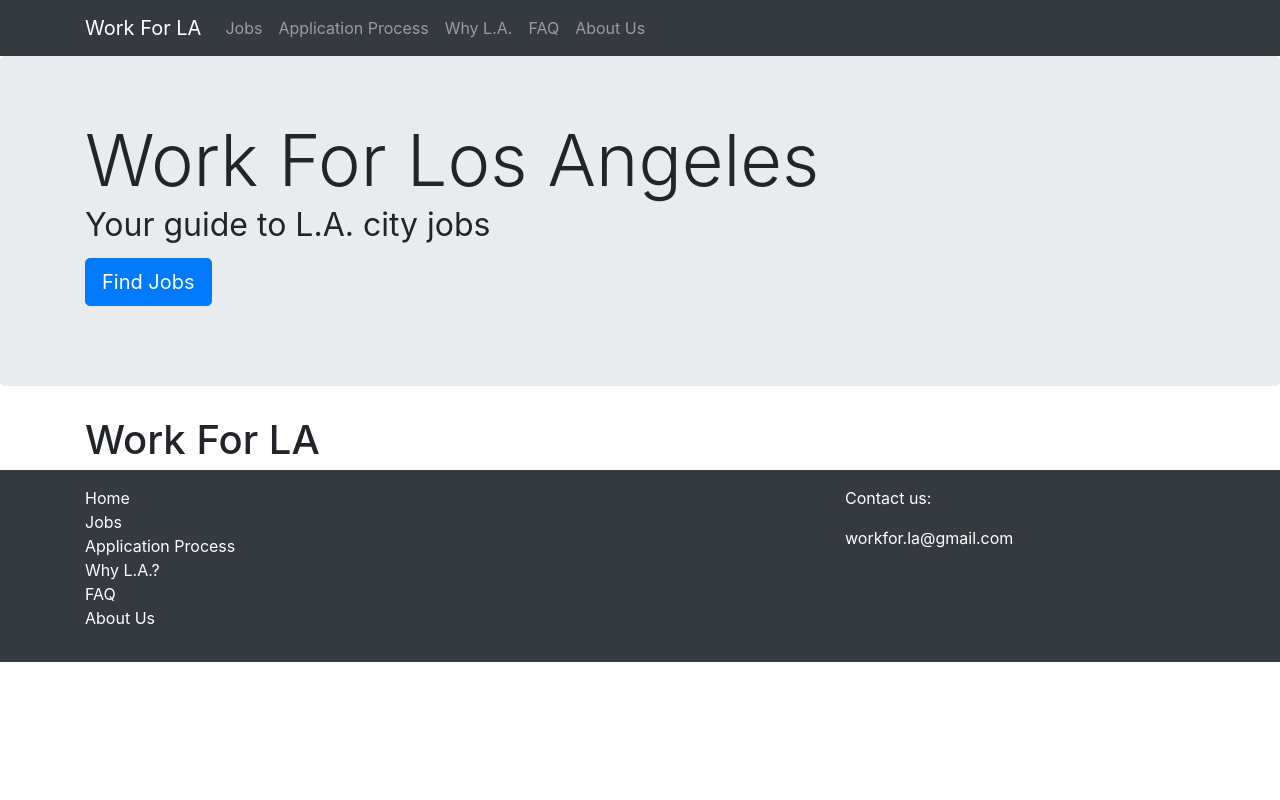
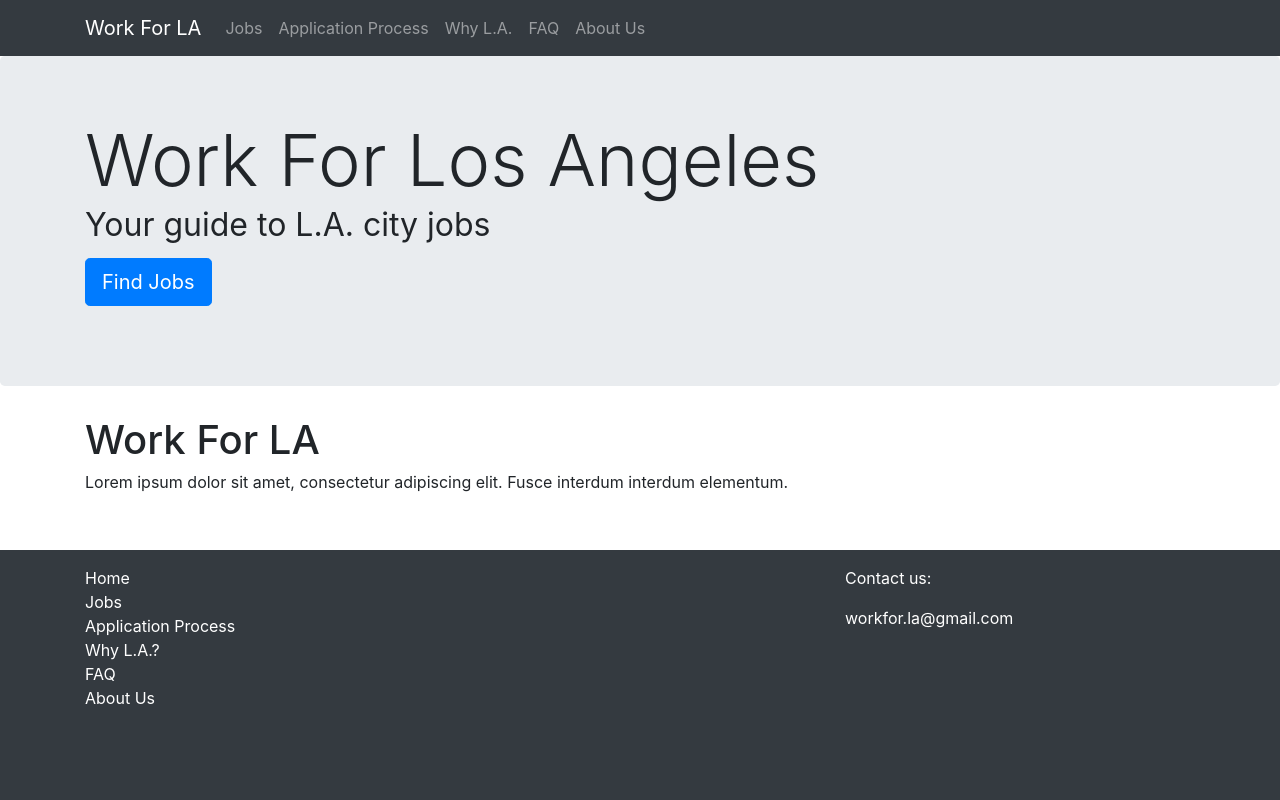
Before and after one commit to stqism/workforla, a Django app: page / in a window 1280 px wide. Run offline with Django 3.2, Linux system fonts and the light colour scheme; some libraries are stand-ins or nearby versions.

Commit message:
Make footer sticky

```diff
--- a/main/templates/main/homepage.html
+++ b/main/templates/main/homepage.html
@@ -14,4 +14,6 @@
 
 {% block content %}
   <h1>Work For LA</h1>
+
+  <p>Lorem ipsum dolor sit amet, consectetur adipiscing elit. Fusce interdum interdum elementum.</p>
 {% endblock %}
--- a/static/css/base.css
+++ b/static/css/base.css
@@ -1,3 +1,13 @@
+html {
+  position: relative;
+  min-height: 100%;
+}
+
+body {
+  /* Margin bottom matches footer height */
+  margin-bottom: 250px;
+}
+
 .jumbotron h2 {
   font-weight: normal;
   margin-bottom: 0.5em;
@@ -5,6 +15,11 @@
 
 .footer {
   padding: 1rem;
+  position: absolute;
+  bottom: 0;
+  width: 100%;
+  /* Body has margin-bottom of this height as well */
+  height: 250px;
 }
 
 .contact-cta {
```
